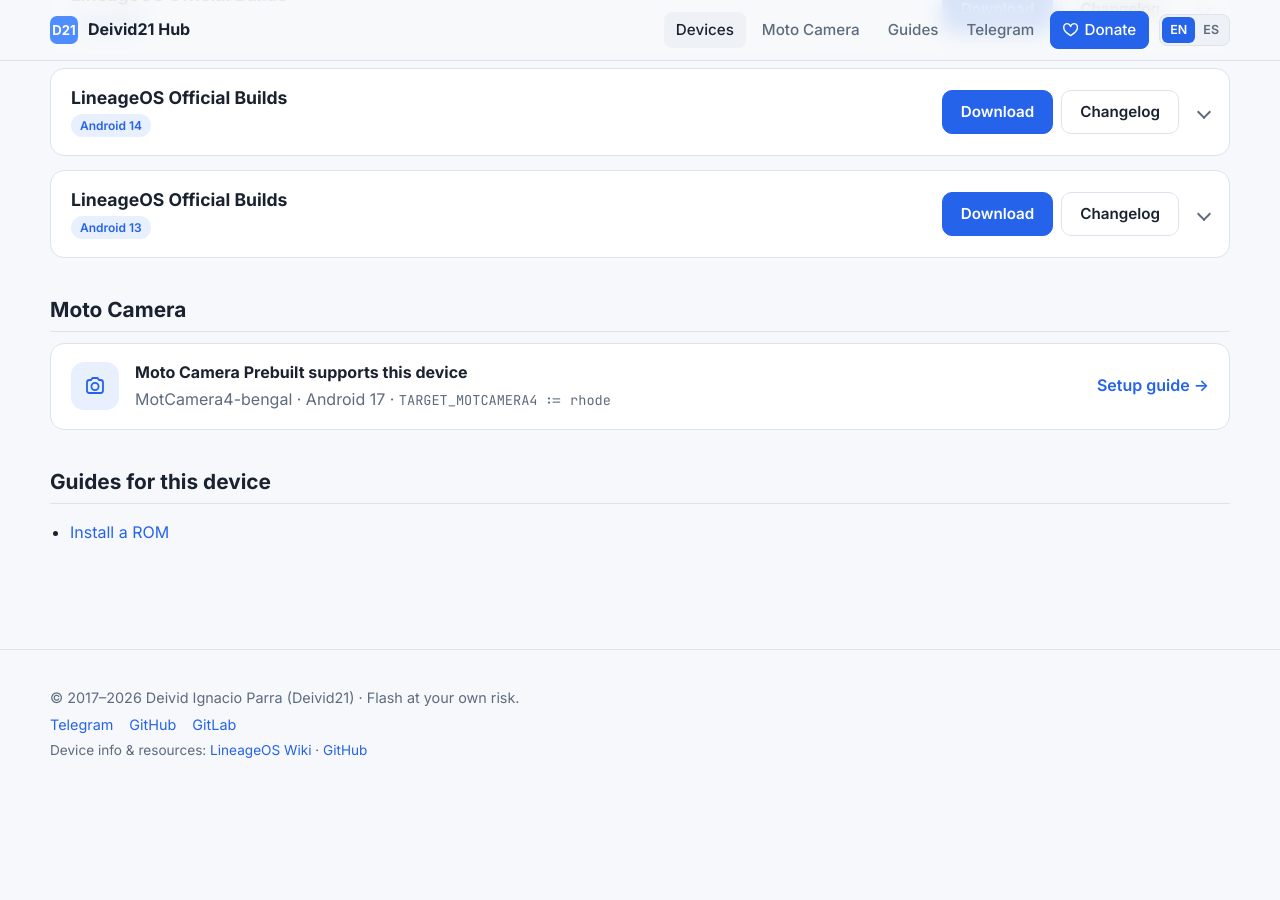
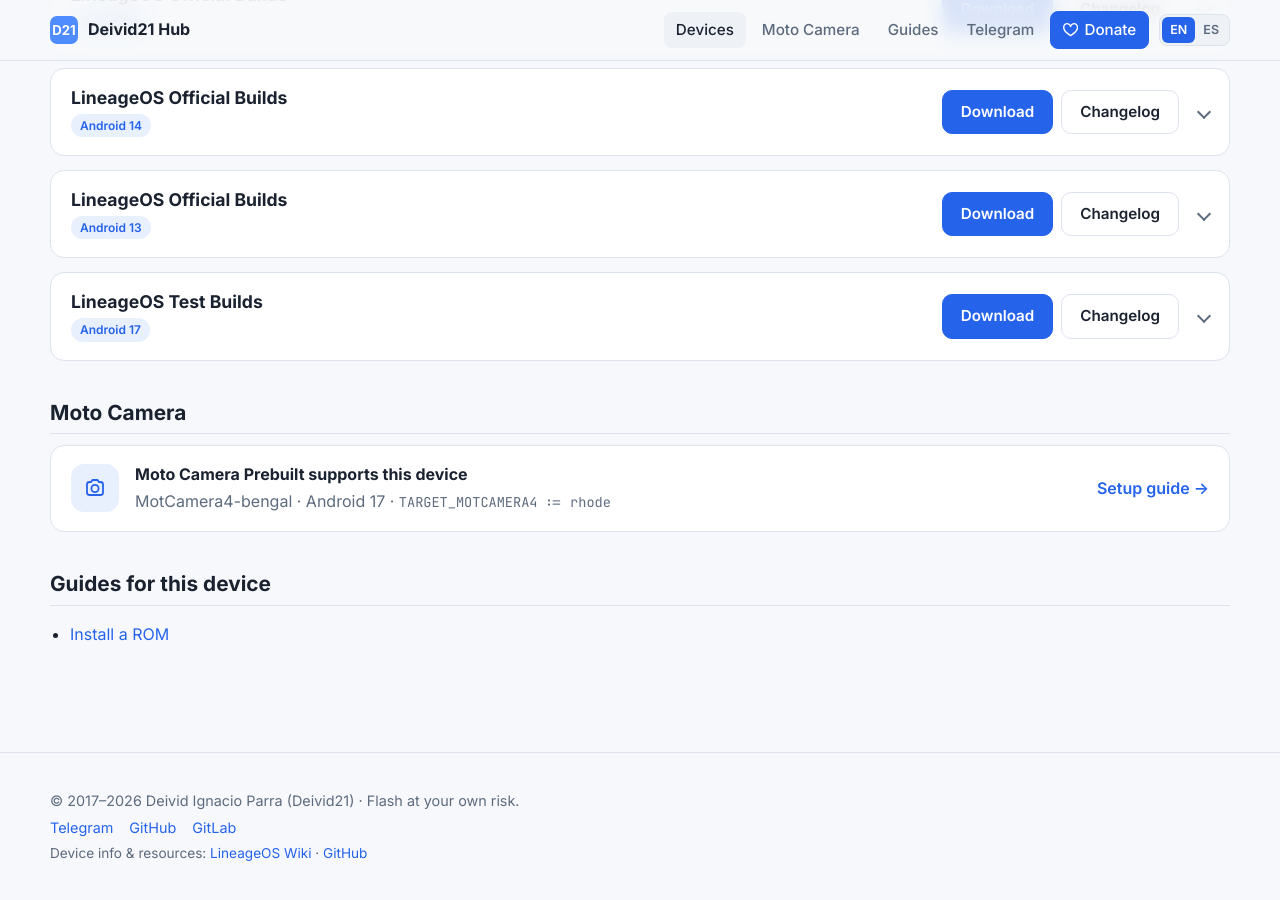
Before and after one commit to Deivid21/deivid21.github.io, a Jekyll site: the page built from _devices/rhode.md, in a window 1280 px wide and 900 px high, scrolled down 866 px. Built offline with Jekyll 4.4.1, drawn with Linux system fonts in a browser that asks for light colours; before the commit the page ends 1664 px from its top, so only the background shows below that; part of the change alters nothing that is shown.

Commit message:
feat: add rhode LineageOS 24.0 test build
Co-Authored-By: Claude Opus 5.5 <noreply@anthropic.com>

```diff
--- a/_devices/rhode.md
+++ b/_devices/rhode.md
@@ -19,6 +19,32 @@ roms:
     # version: ""
     # status: active      # active | discontinued
     # date: 2026-11-03
+  - name: LineageOS
+    type: test
+    android: 17
+    version: "24.0"
+    status: active
+    date: 2026-11-08
+    download: https://github.com/Deivid21/RELEASES/releases/download/lineage-24.0-20261108-UNOFFICIAL-rhode/lineage-24.0-20261108-UNOFFICIAL-rhode.zip
+    changelog: https://github.com/Deivid21/RELEASES/releases/tag/lineage-24.0-20261108-UNOFFICIAL-rhode
+    sha256: "24057fd32516ae02828c52d9106aa6b9f0ac9aac9064bb7d866cb180054c72da"
+    filesize: "1.30 GB"
+    security_patch: November 2026
+    gapps: false
+    forum: https://xdaforums.com/t/rom-17-official-lineageos-24-0-for-moto-g52-rhode.4808044/
+    files:
+      - name: boot.img
+        url: https://github.com/Deivid21/RELEASES/releases/download/lineage-24.0-20261108-UNOFFICIAL-rhode/boot.img
+      - name: dtbo.img
+        url: https://github.com/Deivid21/RELEASES/releases/download/lineage-24.0-20261108-UNOFFICIAL-rhode/dtbo.img
+      - name: vbmeta.img
+        url: https://github.com/Deivid21/RELEASES/releases/download/lineage-24.0-20261108-UNOFFICIAL-rhode/vbmeta.img
+      - name: vbmeta_system.img
+        url: https://github.com/Deivid21/RELEASES/releases/download/lineage-24.0-20261108-UNOFFICIAL-rhode/vbmeta_system.img
+      - name: vendor_boot.img
+        url: https://github.com/Deivid21/RELEASES/releases/download/lineage-24.0-20261108-UNOFFICIAL-rhode/vendor_boot.img
+    notes: "Test build: November 2026 security patch, SELinux set to permissive, Linux kernel 4.19.325-cip136 and a fix for the screen sometimes staying black and not turning off properly after locking. Also EROFS filesystem, odm partition, higher dalvik-heap limits, blurs available (off by default) and Moto Camera 4 built from prebuilt source."
+    notes_es: "Build de prueba: parche de seguridad de noviembre de 2026, SELinux en permissive, kernel Linux 4.19.325-cip136 y corrección de la pantalla que a veces quedaba en negro y no se apagaba bien al bloquear. Además: sistema de archivos EROFS, partición odm, límites de dalvik-heap más altos, blurs disponibles (desactivados por defecto) y Moto Camera 4 compilada desde prebuilts."
   - name: LineageOS
     archived: true
     android: 16
```
